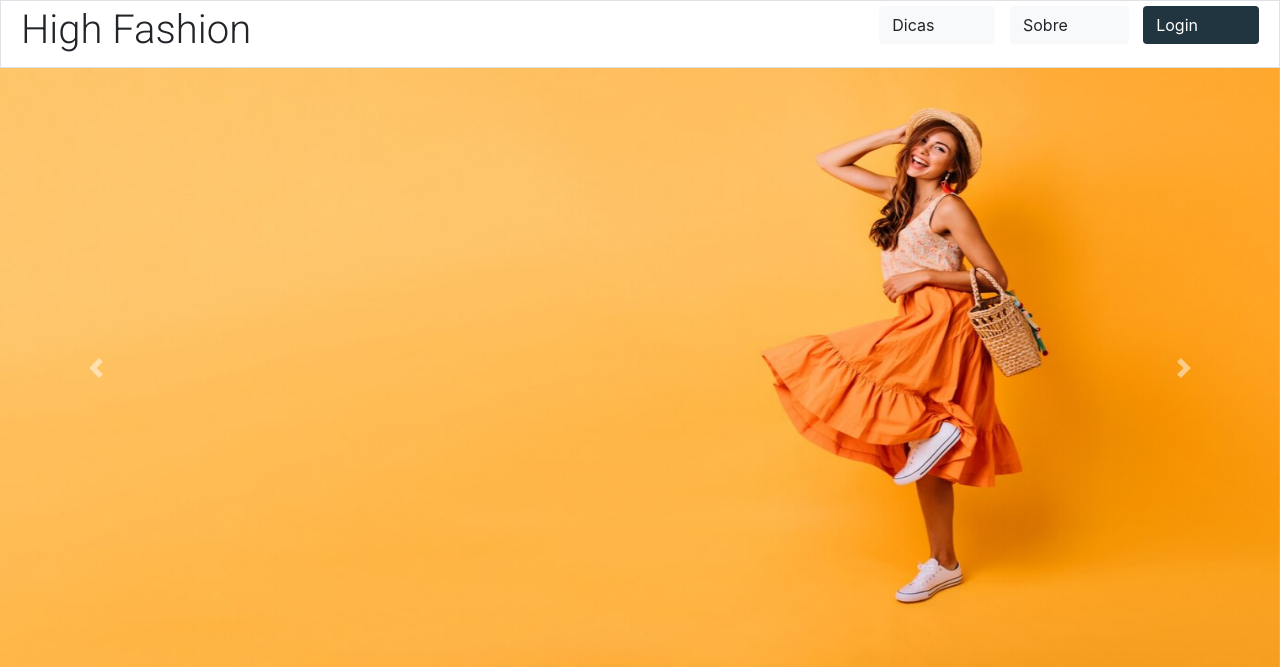
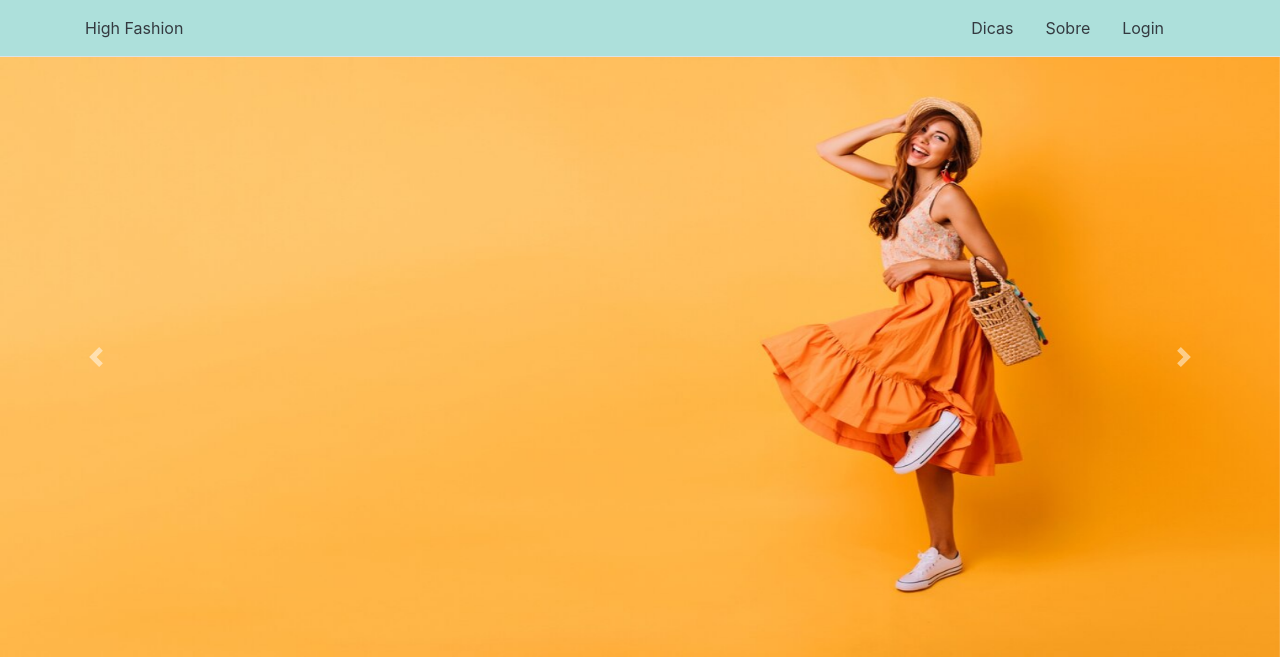
Before and after one commit to LeoCorleone/tcc_senai, a Django app: page /?next=/adm/ in a window 1280 px wide. Shown: the top 667 px of the page. Run offline with Django 4.2, Linux system fonts and the light colour scheme; data comes from the database, SQL or seed files in the repository; data that the repository does not hold is empty; some libraries are stand-ins or nearby versions.

Commit message:
navbar arrumado

```diff
--- a/catalogo/site_catalogo/templates/partials/navbar.html
+++ b/catalogo/site_catalogo/templates/partials/navbar.html
@@ -1,27 +1,63 @@
-{% load static %}
-<!-- navbar  -->
-<div class="container-fluid border border-3">
-    <div class="navbar-principal" style="padding: 5px;">
-        <div class="row">
-            <div class="col">
-                <h1><a href="#"></a>High Fashion</h1>
+<style>
+    .nav-link {
+      position: relative;
+      text-decoration: none;
+      color: #000; /* Cor do texto normal */
+      display: inline-block;
+    }
+
+    .nav-link:hover {
+      color: #fff; /* Cor do texto ao passar o mouse */
+    }
+
+    .nav-link::after {
+      content: '';
+      position: absolute;
+      left: 0;
+      bottom: -1px; /* Ajuste a posição da linha aqui */
+      width: 100%;
+      height: 2px; /* Ajuste a espessura da linha aqui */
+      background-color: white; /* Cor da linha */
+      transform-origin: bottom right;
+      transform: scaleX(0); /* A linha não é visível inicialmente */
+      transition: transform 0.3s ease-in-out;
+    }
+
+    .nav-link:hover::after {
+      transform-origin: bottom left;
+      transform: scaleX(1); /* Torna a linha visível ao passar o mouse */
+    }
+  </style>
+
+  <div class="px-3 py-2 text-white border-bottom" style="background-color: #ADE0DB;">
+      <div class="container">
+        <div class="d-flex flex-wrap align-items-center justify-content-between">
+          <a href="/" class="d-flex align-items-center my-2 my-lg-0 text-dark text-decoration-none">
+            High Fashion
+          </a>
+
+          <div class="text-end">
+            <ul class="nav col-12 col-lg-auto my-2 justify-content-center my-md-0 text-small">
+              <li>
+                <a href="#" class="nav-link text-dark">
+                  Dicas
+                </a>
+              </li>
+              <li>
+                <a href="#" class="nav-link text-dark">
+                  Sobre
+                </a>
+              </li>
+              <li>
+                <a href="#ModalForm" class="nav-link text-dark" data-bs-toggle="modal" data-bs-target="#ModalForm">
+                  Login
+                </a>
+              </li>
+            </ul>
           </div>
-            <div class="col text-end">
-                {% if user.is_authenticated %}
-                <a class="navbar-brand" href="{% url 'adm' %}">
-                    <img src="{% static 'assets/img/adm.png' %}" style="height: 35px; height: 35px;" alt="logo-marca">
-                </a>
-                <a href="{% url 'logout' %}" class="btn" style="background-color: #203540; color: #FFFFFF; padding-right: 60px;">
-                    Logout
-                </a>
-            {% else %}
-                <a href="{#}" class="btn btn-light" style="margin-right: 10px; padding-right: 60px;">Dicas</a>
-                <a href="{#}" class="btn btn-light" style="margin-right: 10px; padding-right: 60px;">Sobre</a>
-                <button type="button" class="btn" data-bs-toggle="modal" data-bs-target="#ModalForm" style="background-color: #203540; color: #FFFFFF; padding-right: 60px;">
-                    Login
-                </button>
-            {% endif %}
-
+        </div>
+      </div>
+  </div>
 
   <div class="modal fade" id="ModalForm" tabindex="-1" aria-labelledby="ModalFormLabel" aria-hidden="true">
     <div class="modal-dialog modal-dialog-centered">
@@ -40,15 +76,9 @@
                 </div>
               {% endfor %}
               <button type="submit" class="btn btn-light mt-3">LOGIN</button>
-                                        <button type="submit" class="btn btn-light mt-3">CANCELAR</button>
-                                        <p><a href="#">Cadastre-se</a></p>
             </form>
           </div>
         </div>
       </div>
     </div>
   </div>
-            </div>
-        </div>
-    </div>
-</div>
```
Lines whose indentation alone changed are shown as unchanged.
